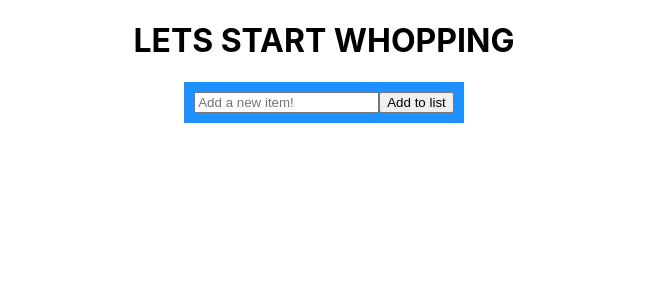
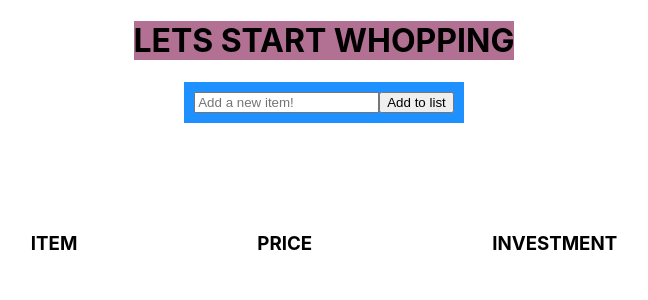
Before and after one commit to Population0/TrailBlazersGrocery, a React (Create React App) app in the folder react-element/: page / in a window 1280 px wide. Shown: the top 300 px of the page, without its empty margins (316-964 px from the left). Built offline with nearby package versions, Linux system fonts and the light colour scheme.

Commit message:
spaced out columns for item, price and investment

```diff
--- a/react-element/src/App.js
+++ b/react-element/src/App.js
@@ -43,13 +43,21 @@ export default class TodoList extends Component {
       alignItems: "center",
       flexDirection: "column"
     };
-    const listStyle = {
+    const NPI = {
       display: "flex",
-      alignItems: "row"
+      alignItems: "column",
+      justifyContent: "Space-between"
     };
+    const titleStyle = {
+      backgroundColor: "#B27092"
+
+    };
+    const listCategory = {
+      padding: "90px"
+    }
     return (
       <div style={mainBox}>
-        <h1>
+        <h1 style={titleStyle}>
           LETS START WHOPPING
         </h1>
         <div style={mystyle}>
@@ -63,11 +71,27 @@ export default class TodoList extends Component {
           />
           <button onClick={this.addTodo}>Add to list</button>
         </div>
-        <div className="list">
+        <div style={NPI}>
+          <div className="list" style={listCategory}>
+          <h3>
+            ITEM
+          </h3>
             {this.state.todo.map((todo) => {
               return <p>{todo}</p>;
             })}
           </div>
+          <div style={listCategory}>
+            <h3>
+              PRICE
+            </h3>
+          </div>
+          <div style={listCategory}>
+            <h3>
+              INVESTMENT
+            </h3>
+          </div>
+        </div>
+
       </div>
     );
   }
```
